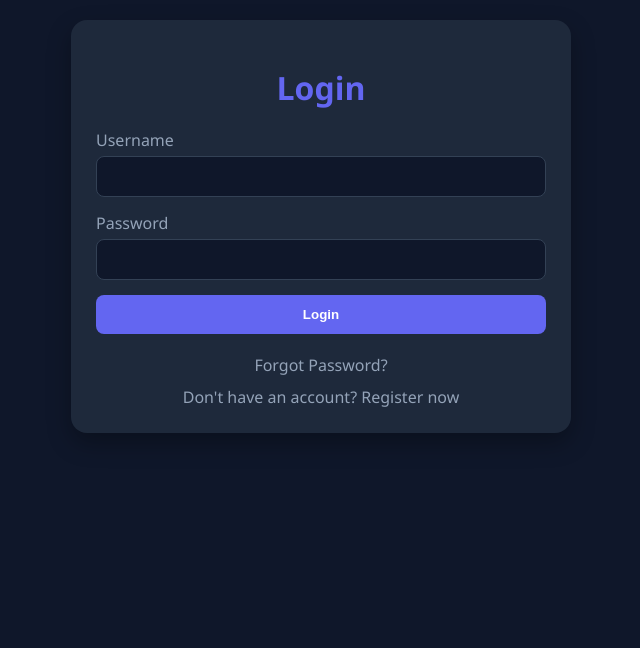
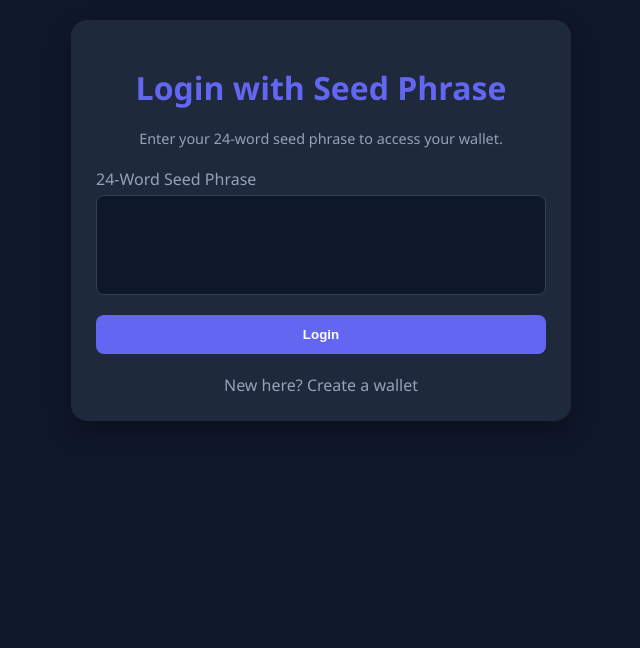
Before and after one commit to Doga210/Flexeer, a Flask app: page /login in a window 1280 px wide. Shown: the top 648 px of the page, without its empty margins (319-959 px from the left). Run offline with Flask 3, Linux system fonts and the light colour scheme.

Commit message:
add seed phrase login

```diff
--- a/api/index.py
+++ b/api/index.py
@@ -26,40 +26,33 @@ def index():
 @app.route('/login', methods=['GET', 'POST'])
 def login():
     if request.method == 'POST':
-        username = request.form.get('username')
-        password = request.form.get('password')
-        user = logic.login_user(username, password)
+        seed_phrase = request.form.get('seed_phrase')
+        user = logic.login_user(seed_phrase)
         if user:
             session['user_id'] = user['id']
             return redirect(url_for('dashboard'))
         else:
-            flash("Incorrect username or password", "error")
+            flash("Invalid Seed Phrase", "error")
     return render_template('login.html')
 
 @app.route('/register', methods=['GET', 'POST'])
 def register():
     if request.method == 'POST':
-        username = request.form.get('username')
-        password = request.form.get('password')
+        seed_phrase = request.form.get('seed_phrase')
         ref_by = request.form.get('ref_by')
-        if logic.register_user(username, password, ref_by):
-            flash("Registration successful! You can now log in.", "success")
+        if logic.register_user(seed_phrase, ref_by):
+            flash("Account created! You can now log in using your phrase.", "success")
             return redirect(url_for('login'))
         else:
-            flash("Username already exists or an error occurred", "error")
-    return render_template('register.html', ref=request.args.get('ref', ''))
+            flash("Invalid phrase or account already exists", "error")
 
-@app.route('/forgot-password', methods=['GET', 'POST'])
+    new_phrase = logic.generate_seed_phrase()
+    return render_template('register.html', seed_phrase=new_phrase, ref=request.args.get('ref', ''))
+
+@app.route('/forgot-password')
 def forgot_password():
-    if request.method == 'POST':
-        username = request.form.get('username')
-        new_password = request.form.get('new_password')
-        if logic.reset_password(username, new_password):
-            flash("Password reset successful! You can now log in.", "success")
-            return redirect(url_for('login'))
-        else:
-            flash("Username not found", "error")
-    return render_template('forgot_password.html')
+    flash("In seed phrase systems, your phrase IS your access. If you lost it, the account cannot be recovered.", "error")
+    return redirect(url_for('login'))
 
 @app.route('/dashboard')
 def dashboard():
--- a/api/init_db.py
+++ b/api/init_db.py
@@ -15,8 +15,9 @@ def setup_database():
     cursor.execute(f'''
         CREATE TABLE IF NOT EXISTS users (
             id {id_type},
-            username TEXT UNIQUE NOT NULL,
-            password TEXT NOT NULL,
+            seed_phrase TEXT UNIQUE NOT NULL,
+            username TEXT,
+            password TEXT,
             balance REAL DEFAULT 5.0,
             invite_code TEXT UNIQUE NOT NULL,
             referred_by TEXT,
--- a/api/templates/login.html
+++ b/api/templates/login.html
@@ -2,21 +2,19 @@
 
 {% block content %}
 <div class="card">
-    <h1>Login</h1>
+    <h1>Login with Seed Phrase</h1>
+    <p style="color: var(--text-muted); text-align: center; font-size: 0.9em; margin-bottom: 20px;">
+        Enter your 24-word seed phrase to access your wallet.
+    </p>
     <form method="POST">
         <div class="form-group">
-            <label>Username</label>
-            <input type="text" name="username" required>
-        </div>
-        <div class="form-group">
-            <label>Password</label>
-            <input type="password" name="password" required>
+            <label>24-Word Seed Phrase</label>
+            <textarea name="seed_phrase" required style="width: 100%; height: 100px; padding: 12px; border-radius: 8px; border: 1px solid #334155; background: #0f172a; color: white; box-sizing: border-box; resize: none;"></textarea>
         </div>
         <button type="submit">Login</button>
     </form>
     <div style="text-align: center; margin-top: 20px;">
-        <a href="{{ url_for('forgot_password') }}" style="color: var(--text-muted); text-decoration: none; display: block; margin-bottom: 10px;">Forgot Password?</a>
-        <a href="{{ url_for('register') }}" style="color: var(--text-muted); text-decoration: none;">Don't have an account? Register now</a>
+        <a href="{{ url_for('register') }}" style="color: var(--text-muted); text-decoration: none;">New here? Create a wallet</a>
     </div>
 </div>
 {% endblock %}
--- a/requirements.txt
+++ b/requirements.txt
@@ -2,3 +2,4 @@ Flask
 Werkzeug
 telethon
 psycopg2-binary
+mnemonic
```
Also changed, not shown: api/logic.py (+22 -18 lines), api/templates/forgot_password.html (deleted, +0 -22 lines), api/templates/register.html (+23 -11 lines).
